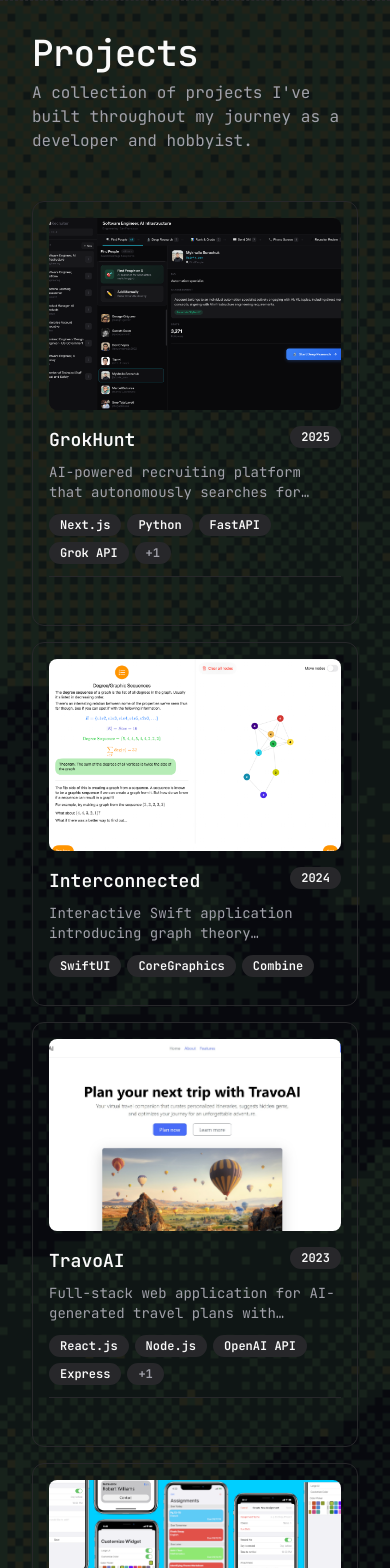
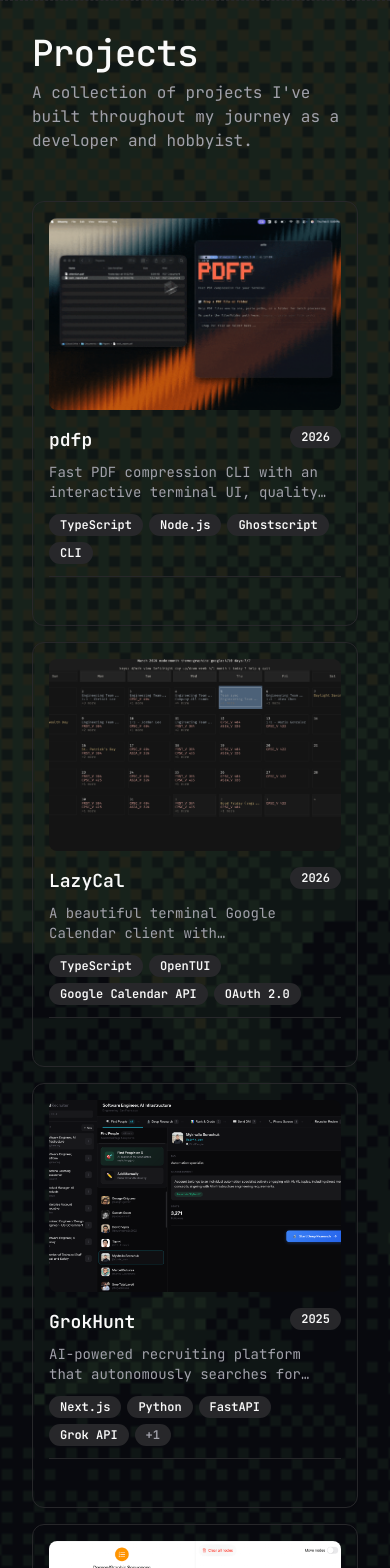
Before and after one commit to pranavkarthik10/personalv7, a Next.js app: page /projects in a window 390 px wide. Shown: the top 1568 px of the page. Built offline with nearby package versions, Linux system fonts and the light colour scheme.

Commit message:
Update stack tools section, enhance blog post clarity, improve layout responsiveness, and add new projects to resume

```diff
--- a/content/stack.mdx
+++ b/content/stack.mdx
@@ -56,7 +56,7 @@
 ## Tools I'm Using
 
 - **Browser**
-
+    - Arc - back to using Arc full-time. It has some performance issues but otherwise a ton of features I still adore: spaces, little Arc, auto-closing tabs, live folders for GitHub, Easels, and more.
     - Dia - Similar to other people, I was an avid Arc user until it stopped being actively worked on and it's been downhill since then. I've tried Zen, and other alternatives but prefer Chromium. Still, this has the best AI integration at the moment and is fun to use, albeit missing many Arc features.
     - Firefox - primary browser on my PC
 
--- a/src/app/blog/page.tsx
+++ b/src/app/blog/page.tsx
@@ -100,7 +100,9 @@
 									href={`/blog/${post.slug}`}
 									className="block w-full h-full"
 								>
-									<span className="line-clamp-1">{post.title}</span>
+									<span className="block leading-snug break-words">
+										{post.title}
+									</span>
 								</Link>
 							</td>
 							<td className="py-3 px-4 text-sm text-muted-foreground hidden md:table-cell">
--- a/src/app/layout.tsx
+++ b/src/app/layout.tsx
@@ -29,6 +29,7 @@
 	return (
 		<html lang="en" className="dark">
 			<body
+				suppressHydrationWarning
 				className={`${geistSans.variable} ${geistMono.variable} antialiased font-mono`}
 			>
 				<Script
@@ -44,8 +45,8 @@
 							className="w-full h-full object-cover opacity-10"
 						/>
 					</div>
-					<div className="relative z-10 flex flex-col-reverse md:flex-row">
-						<div className="w-full md:w-48 flex-shrink-0 border-t md:border-t-0 md:border-r border-dashed p-6">
+					<div className="relative z-10 flex flex-col-reverse md:flex-row max-w-6xl mx-auto">
+						<div className="w-full md:w-48 flex-shrink-0 border-t md:border-t-0 md:border-r border-dashed p-6 md:pt-16">
 							<nav className="space-y-4">
 								<Link href="/" className="block text-sm opacity-70 hover:opacity-100">
 									home
--- a/src/app/page.tsx
+++ b/src/app/page.tsx
@@ -83,7 +83,14 @@
 							Projects
 						</h2>
 						<div className="space-y-6">
-							{RESUME.projects.filter(p => p.slug !== "personal-website").map((project) => (
+							{RESUME.projects
+								.filter(
+									(p) =>
+										p.slug !== "personal-website" &&
+										p.slug !== "lazycal" &&
+										p.slug !== "pdfp",
+								)
+								.map((project) => (
 								<div key={project.name}>
 									<h3 className="text-lg">{project.name}</h3>
 									<p className="mt-2 text-sm opacity-70 leading-relaxed">
@@ -104,7 +111,7 @@
 										{project.stack.join(" · ")}
 									</p>
 								</div>
-							))}
+								))}
 						</div>
 					</section>
 				</div>
--- a/src/components/company-logo.tsx
+++ b/src/components/company-logo.tsx
@@ -29,14 +29,16 @@
 				onMouseEnter={() => setIsHovered(true)}
 				onMouseLeave={() => setIsHovered(false)}
 			>
-				<div
-					className={`flex items-center justify-center flex-shrink-0 [&>svg]:w-full [&>svg]:h-full [&>img]:w-full [&>img]:h-full [&>svg]:object-contain [&>img]:object-contain transition-all duration-300 ease-out ${
-						isHovered
-							? "size-16 z-50 drop-shadow-[0_0_20px_rgba(255,255,255,0.6)]"
-							: "size-5"
-					}`}
-				>
-					{icon}
+				<div className="relative size-5 flex-shrink-0">
+					<div
+						className={`absolute inset-0 flex items-center justify-center [&>svg]:w-full [&>svg]:h-full [&>img]:w-full [&>img]:h-full [&>svg]:object-contain [&>img]:object-contain transition-transform duration-300 ease-out origin-center will-change-transform ${
+							isHovered
+								? "scale-[3.2] z-50 drop-shadow-[0_0_20px_rgba(255,255,255,0.6)]"
+								: "scale-100"
+						}`}
+					>
+						{icon}
+					</div>
 				</div>
 				<h3 className={`text-lg transition-opacity duration-300 ${isHovered ? "opacity-0" : "opacity-100"}`}>
 					{company}
--- a/src/data/resume.tsx
+++ b/src/data/resume.tsx
@@ -4,7 +4,7 @@
 	name: "Pranav Karthik",
 	avatar_path: "/me.jpg",
 	bio: {
-		intro: "Fourth year CS student at UBC passionate about building experiences for the web, mobile, and spatial interfaces.",
+		intro: "Fourth year Computer Science student at UBC, passionate about building agentic experiences on the web, mobile, and spatial interfaces.",
 		about: "TODO: move bio here",
 	},
 	experience: [
@@ -111,6 +111,49 @@
 	},
 	projects: [
 		{
+			slug: "pdfp",
+			name: "pdfp",
+			description:
+				"Fast PDF compression CLI with an interactive terminal UI, quality presets, and batch processing.",
+			longDescription:
+				"pdfp is a TypeScript CLI tool for compressing PDFs from the terminal using Ghostscript. It provides a clean interactive flow, multiple quality presets, batch processing support, and advanced output controls for balancing file size and quality.",
+			imagePath: "/pdfp.png",
+			githubUrl: "https://github.com/pranavkarthik10/pdfp",
+			stack: ["TypeScript", "Node.js", "Ghostscript", "CLI"],
+			keyFeatures: [
+				"Interactive terminal-first compression workflow",
+				"Multiple compression presets (screen, ebook, printer, prepress)",
+				"Batch processing and quick auto mode",
+				"Advanced options like target size and custom output paths",
+			],
+			challenges:
+				"Building a friendly interactive CLI while handling cross-platform Ghostscript usage and predictable compression results across different PDF inputs.",
+			inProgress: false,
+			year: 2026,
+		},
+		{
+			slug: "lazycal",
+			name: "LazyCal",
+			description:
+				"A beautiful terminal Google Calendar client with day/week/month views, keyboard-first navigation, and optional Google Calendar sync.",
+			longDescription:
+				"LazyCal is a terminal-based Google Calendar interface built with OpenTUI and TypeScript. It supports day, week, and month modes, responsive layouts based on terminal width, a keyboard-help modal, and optional live Google Calendar integration via OAuth.",
+			imagePath: "/lazycal.png",
+			liveUrl: "https://www.npmjs.com/package/lazycal",
+			githubUrl: "https://github.com/pranavkarthik10/lazycal",
+			stack: ["TypeScript", "OpenTUI", "Google Calendar API", "OAuth 2.0"],
+			keyFeatures: [
+				"Day, week, and month calendar views",
+				"Keyboard-first controls and help modal",
+				"Responsive terminal layout and sidebar",
+				"Optional Google Calendar API integration",
+			],
+			challenges:
+				"Designing a rich, resize-aware terminal UI while keeping interactions fast and intuitive across day/week/month modes required careful layout and input handling.",
+			inProgress: false,
+			year: 2026,
+		},
+		{
 			slug: "grokhunt",
 			name: "GrokHunt",
 			description:
```
Also changed, not shown: content/blog/coding-agents.mdx (+9 -4 lines), public/lazycal.png (added), public/pdfp.png (added).
